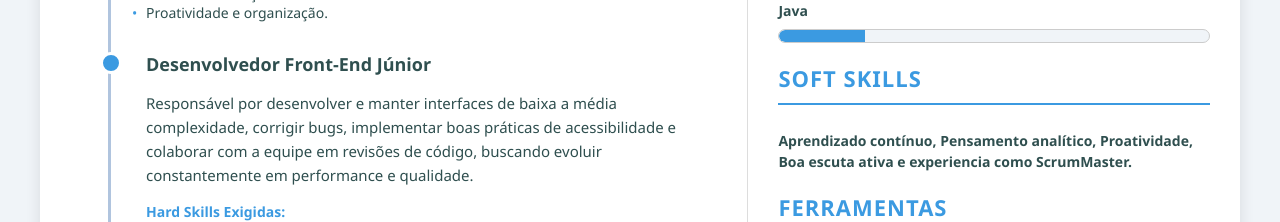
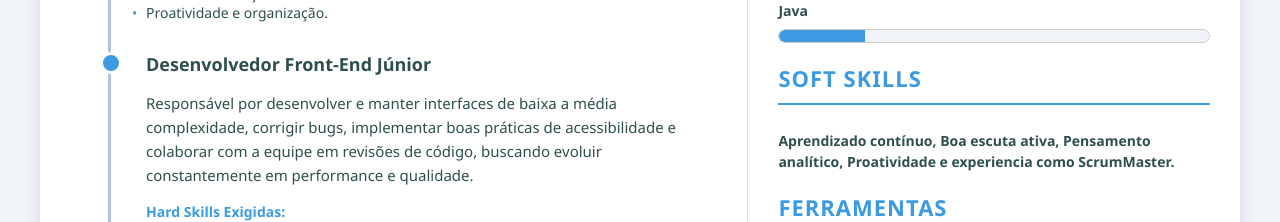
Before and after one commit to GustavoMouraDeJesus/Mapa_De_Carreira, a plain HTML site: page index.html in a window 1280 px wide. Shown: the part 880-1102 px from the top of the page. Drawn offline with Linux system fonts and the light colour scheme.

Commit message:
Mapa De Carreira

```diff
--- a/index.html
+++ b/index.html
@@ -140,7 +140,7 @@
 
         <h2 class="section-title">Soft Skills</h2>
         <div class="skills-group">
-            <p>Aprendizado contínuo, Pensamento analítico, Proatividade, Boa escuta ativa e experiencia como ScrumMaster.</p>
+            <p>Aprendizado contínuo, Boa escuta ativa, Pensamento analítico, Proatividade e experiencia como ScrumMaster.</p>
         </div>
 
         <h2 class="section-title">Ferramentas</h2>
```
